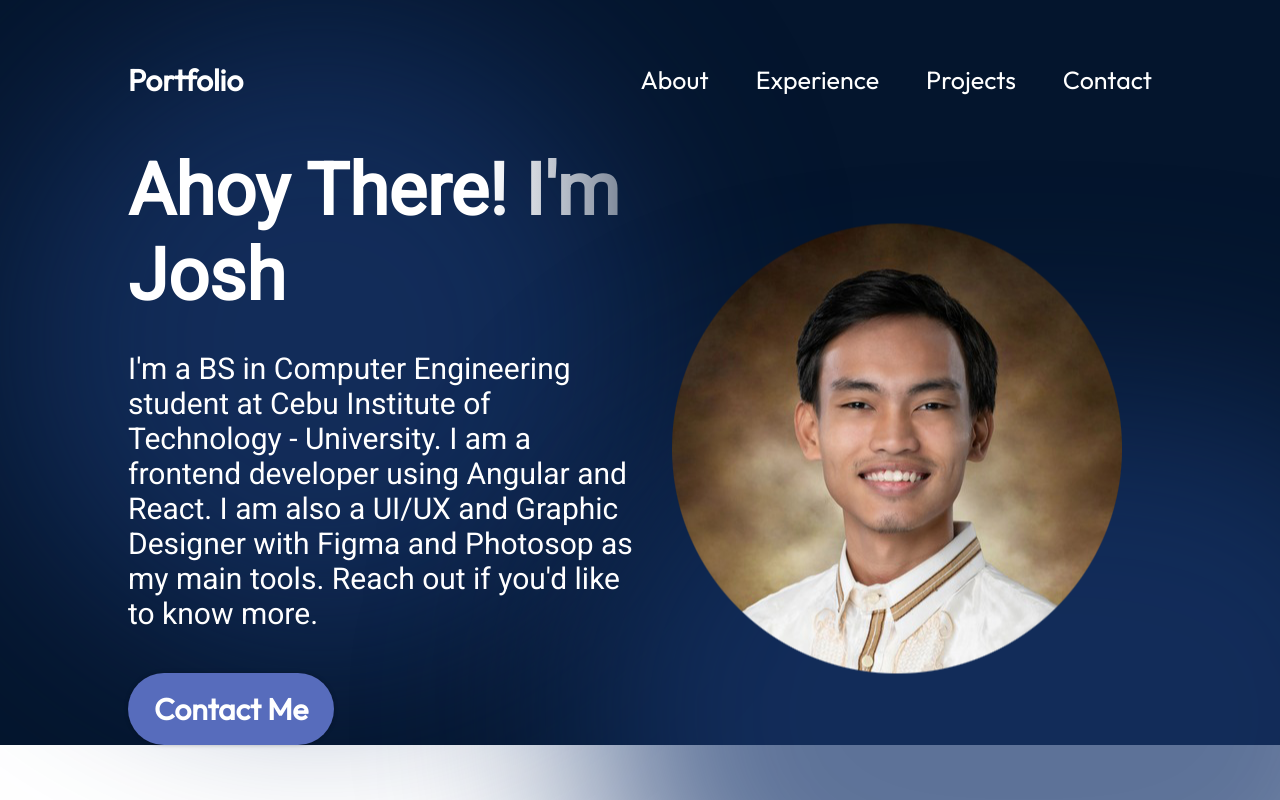
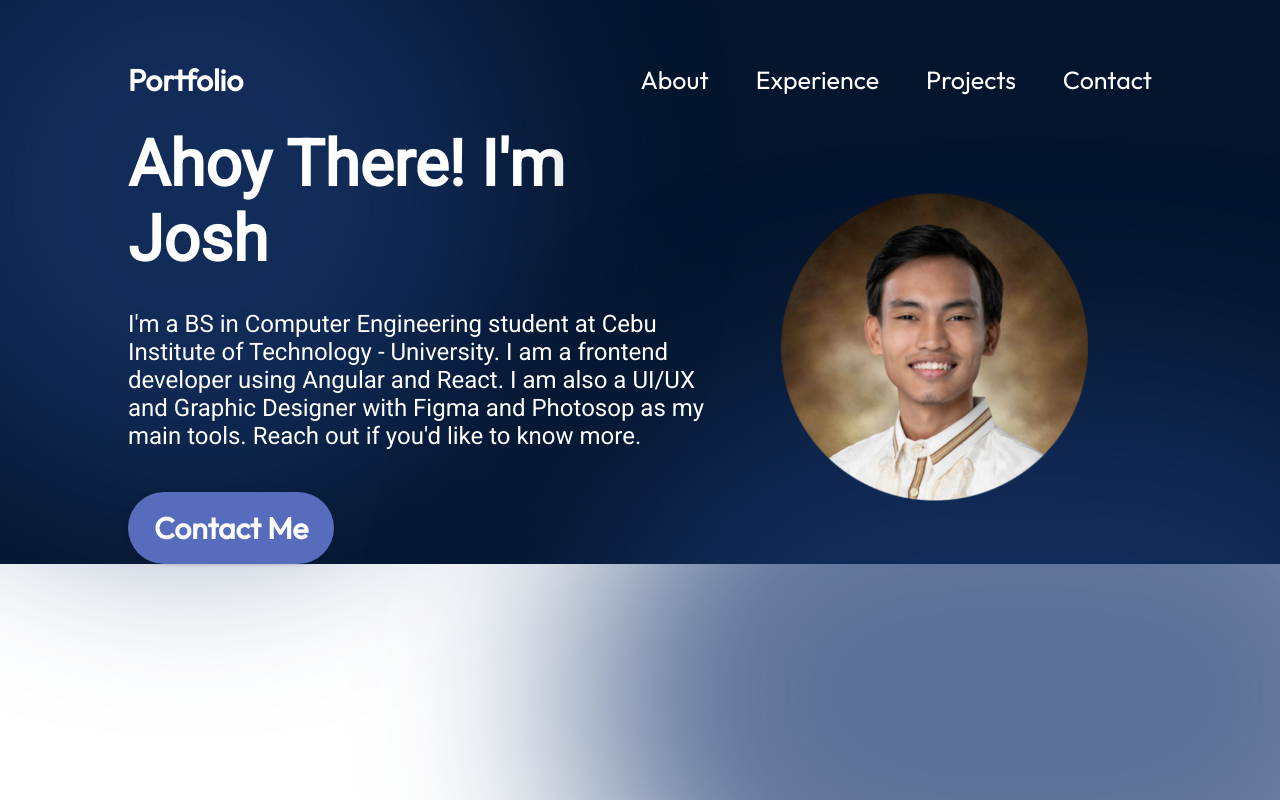
Before and after one commit to Jaermis/portfoliov2, a React (Vite) app: page / in a window 1280 px wide. Shown: the top 800 px of the page. Built offline with nearby package versions, Linux system fonts and the light colour scheme.

Commit message:
small changes

```diff
--- a/package.json
+++ b/package.json
@@ -12,8 +12,12 @@
   "dependencies": {
     "@fontsource/outfit": "^5.0.13",
     "@fontsource/roboto": "^5.0.13",
+    "@tsparticles/all": "^3.4.0",
+    "@tsparticles/react": "^3.0.0",
     "react": "^18.2.0",
-    "react-dom": "^18.2.0"
+    "react-dom": "^18.2.0",
+    "react-tsparticles": "^2.12.2",
+    "tsparticles": "^3.4.0"
   },
   "devDependencies": {
     "@types/react": "^18.2.66",
--- a/src/App.jsx
+++ b/src/App.jsx
@@ -1,6 +1,7 @@
 import styles from './App.module.css'
 import { Navbar } from './components/Navbar/Navbar';
 import { Hero } from './components/Hero/Hero';
+
 
 function App() {
 
@@ -8,7 +9,6 @@ function App() {
     <Navbar/>
     <Hero/>
   </div>;
-
 }
 
 export default App
--- a/src/components/Hero/Hero.jsx
+++ b/src/components/Hero/Hero.jsx
@@ -3,6 +3,7 @@ import { getImageUrl } from "../../utils";
 import styles from "./Hero.module.css";
 
 export const Hero = () => {
+
   return (
     <section className={styles.container}>
       <div className={styles.content}>
--- a/src/components/Hero/Hero.module.css
+++ b/src/components/Hero/Hero.module.css
@@ -5,7 +5,7 @@
     display: flex;
     align-items: center;
     justify-content: space-between;
-    margin-top: 49px;
+    margin-top: 28px;
     z-index: 1;
     margin-left: 10%;
     margin-right: 10%;
@@ -20,7 +20,7 @@
 }
 
 .title{
-    font-size: 72px;
+    font-size: 64px;
     font-weight: 900;
     margin-bottom: 33px;
     font-family: var(--font-robot);
@@ -30,7 +30,7 @@
 }
 
 .description{
-    font-size: 30px;
+    font-size: 24px;
     font-family: var(--font-robot);
     margin-bottom: 42px;
 }
@@ -54,8 +54,8 @@
     display: flex;
     justify-content: center;
     align-items: center;
-    margin: 30px;
-    width: 50%;
+    margin: 64px;
+    width: 30%;
     z-index: 1;
 
     animation-name: floating;
@@ -82,8 +82,8 @@
     height: 50vw;
     min-width: 350px;
     min-height: 350px;
-    top: -128px;
-    left: -10vw;
+    top: -20vw;
+    left: -20vw;
     border-radius: 764px;
     background: rgba(25, 55, 109, 0.7);
     filter: blur(100px);
```
Also changed, not shown: 1 other file (tests, documents, lock files or other folders).
